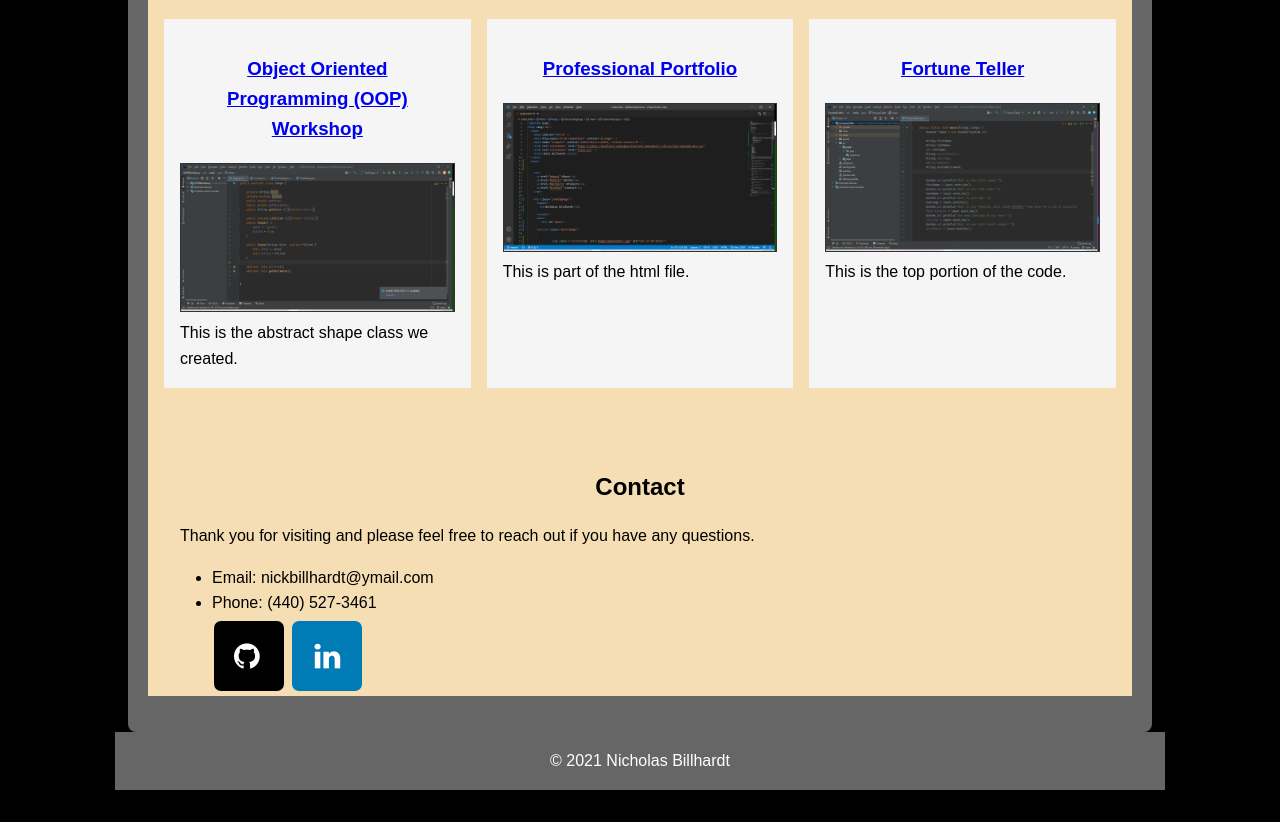
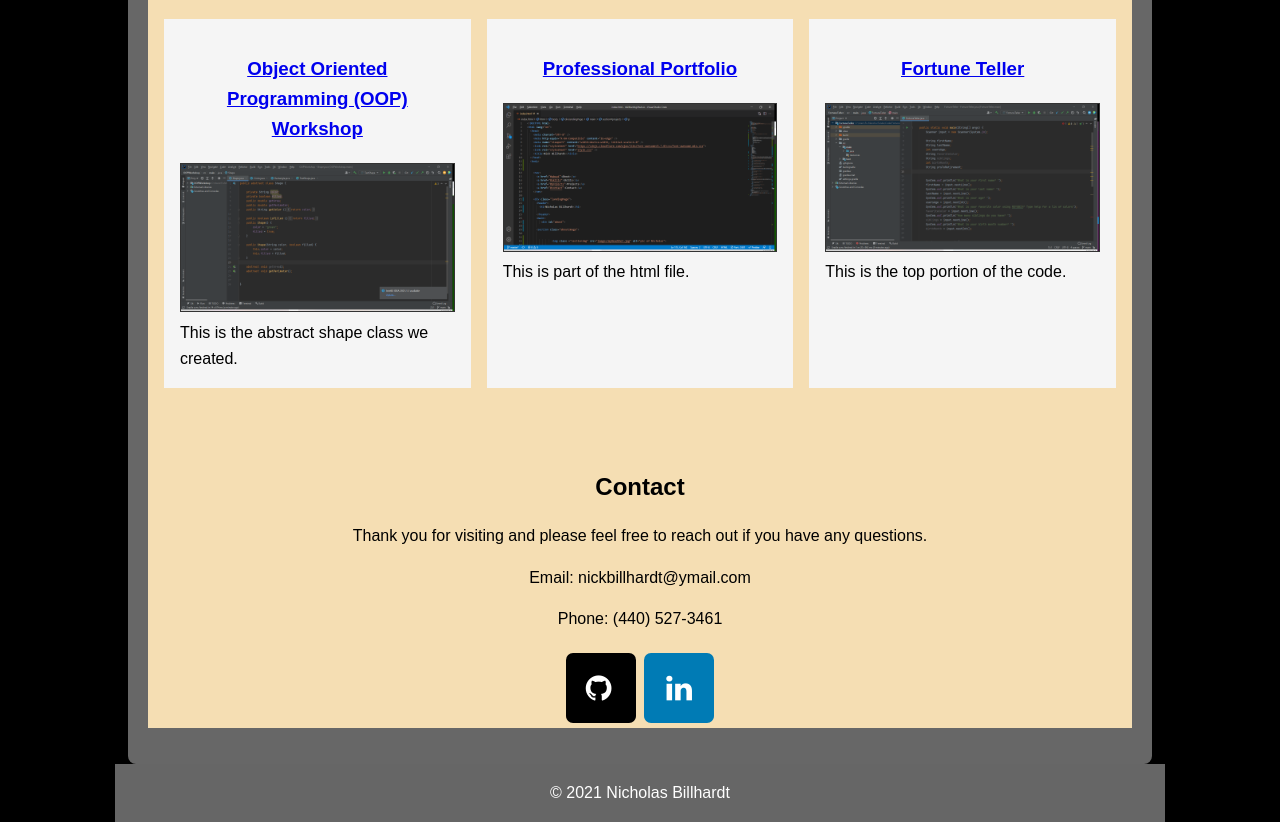
Before and after one commit to nbillhardt/nbillhardt.github.io, a website built with Parcel: page index.html in a window 1280 px wide. Shown: the part 1061-1883 px from the top of the page. Before the commit the page ends 1851 px from the top, so only its background shows below. Built offline with nearby package versions, Linux system fonts and the light colour scheme.

Commit message:
Made edits based on instructor feedback header font color, modal color, contact center

```diff
--- a/index.html
+++ b/index.html
@@ -121,12 +121,12 @@
         <section id="contact">
           <h2>Contact</h2>
           <p>Thank you for visiting and please feel free to reach out if you have any questions.</p>
-          <ul>
-            <li>Email: nickbillhardt@ymail.com</li>
-            <li>Phone: (440) 527-3461</li>
+          <p>
+            Email: nickbillhardt@ymail.com
+            <p>Phone: (440) 527-3461</p>
             <a href="https://github.com/nbillhardt" class="fa fa-github" target="_blank"></a>
             <a href="https://www.linkedin.com/in/nick-billhardt-82974923" class="fa fa-linkedin" target="_blank"></a>
-          </ul>
+          </p>
         </section>
       </main>
     </div>
--- a/style.css
+++ b/style.css
@@ -113,7 +113,7 @@ footer {
 }
 
 header {
-  color: lime;
+  color: whitesmoke;
   justify-content: space-around;
   padding: 2em 0;
 }
@@ -214,7 +214,7 @@ section ul {
 }
 
 .modal-content {
-  background-color: palegreen;
+  background-color: whitesmoke;
   margin: auto;
   padding: 20px;
   border: 1px solid #888;
@@ -234,3 +234,7 @@ section ul {
   text-decoration: none;
   cursor: pointer;
 }
+
+#contact  {
+  text-align: center;
+}
```
